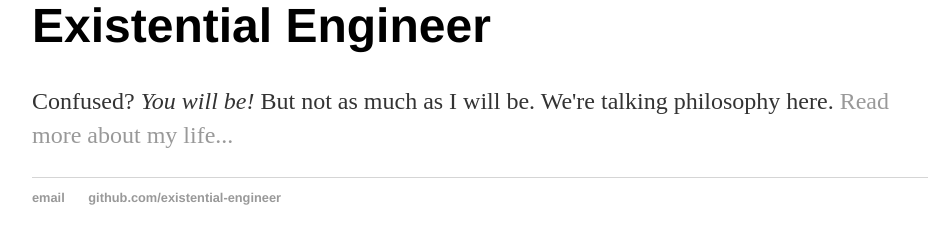
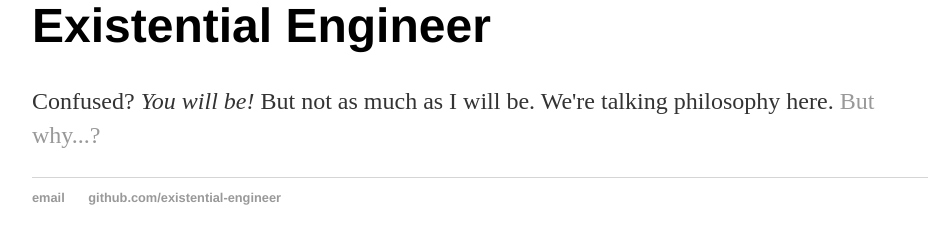
Before and after one commit to existential-engineer/existential-engineer.github.io, a Jekyll site: the page built from index.html, in a window 1280 px wide. Shown: the part 167-411 px from the top of the page, without its empty margins (160-1112 px from the left). Built offline with Jekyll 4.4.1, drawn with Linux system fonts in a browser that asks for light colours.

Commit message:
Updated text in home index.html
But why, rather than the default "read more about my life"

```diff
--- a/index.html
+++ b/index.html
@@ -4,5 +4,5 @@ title: Onto Engineering
 ---
 <div class="blurb">
         <h1>Welcome to Onto Engineering from the Existential Engineer</h1>
-        <p>Confused? <em>You will be!</em> But not as much as I will be. We're talking philosophy here. <a href="/about">Read more about my life...</a></p>
+        <p>Confused? <em>You will be!</em> But not as much as I will be. We're talking philosophy here. <a href="/about">But why...?</a></p>
 </div><!-- /.blurb -->
```
